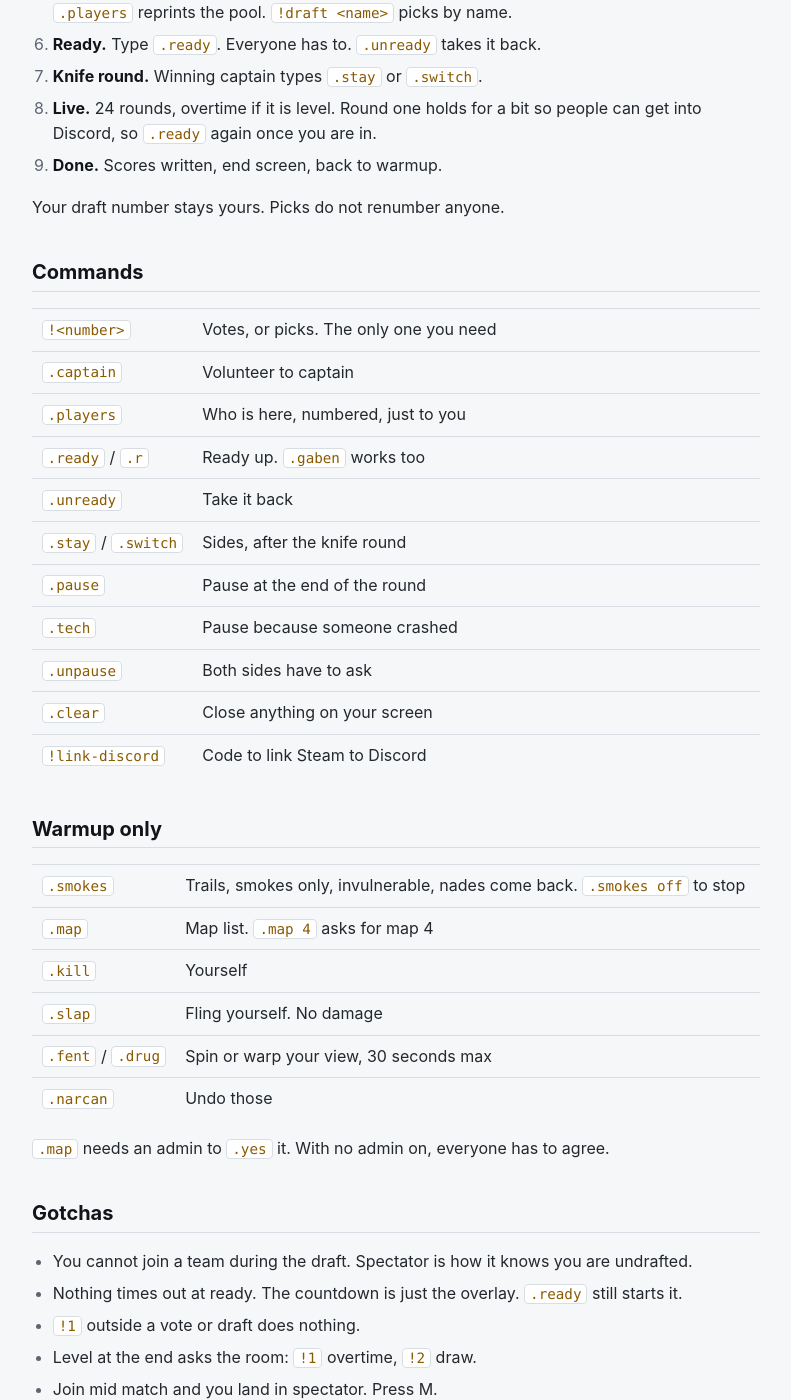
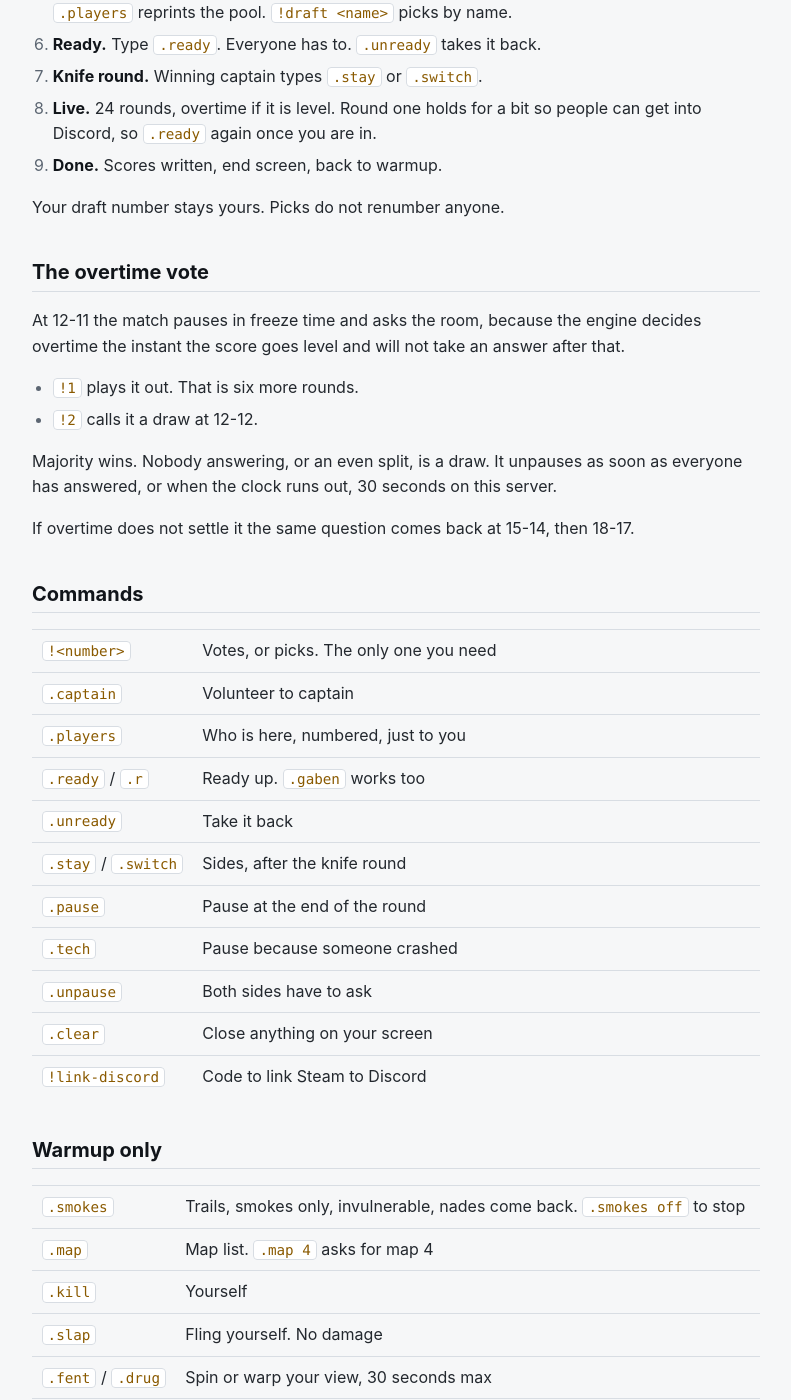
Before and after one commit to Gamah/gamah-pug-plugin, a Jekyll site: the page built from docs/pug.md, in a window 1280 px wide and 1400 px high, scrolled down 513 px. Shown: the whole window, without its empty margins (244-1035 px from the left). Built offline with Jekyll 4.4.1, drawn with Linux system fonts in a browser that asks for light colours; our own code applies the rules of GitHub Pages for plain Markdown files.

Commit message:
Explain the overtime vote on the player page

```diff
--- a/docs/pug.md
+++ b/docs/pug.md
@@ -23,6 +23,19 @@ Admin page: [running a pug](admin.md).
 9. **Done.** Scores written, end screen, back to warmup.
 
 Your draft number stays yours. Picks do not renumber anyone.
+
+## The overtime vote
+
+At 12-11 the match pauses in freeze time and asks the room, because the engine decides overtime the
+instant the score goes level and will not take an answer after that.
+
+* `!1` plays it out. That is six more rounds.
+* `!2` calls it a draw at 12-12.
+
+Majority wins. Nobody answering, or an even split, is a draw. It unpauses as soon as everyone has
+answered, or when the clock runs out, 30 seconds on this server.
+
+If overtime does not settle it the same question comes back at 15-14, then 18-17.
 
 ## Commands
 
@@ -58,7 +71,6 @@ Your draft number stays yours. Picks do not renumber anyone.
 * You cannot join a team during the draft. Spectator is how it knows you are undrafted.
 * Nothing times out at ready. The countdown is just the overlay. `.ready` still starts it.
 * `!1` outside a vote or draft does nothing.
-* Level at the end asks the room: `!1` overtime, `!2` draw.
 * Join mid match and you land in spectator. Press M.
 * `.kick` keeps you out for that pug only, not forever.
 * `.spec` is not a kick. Press M and you are back.
```
